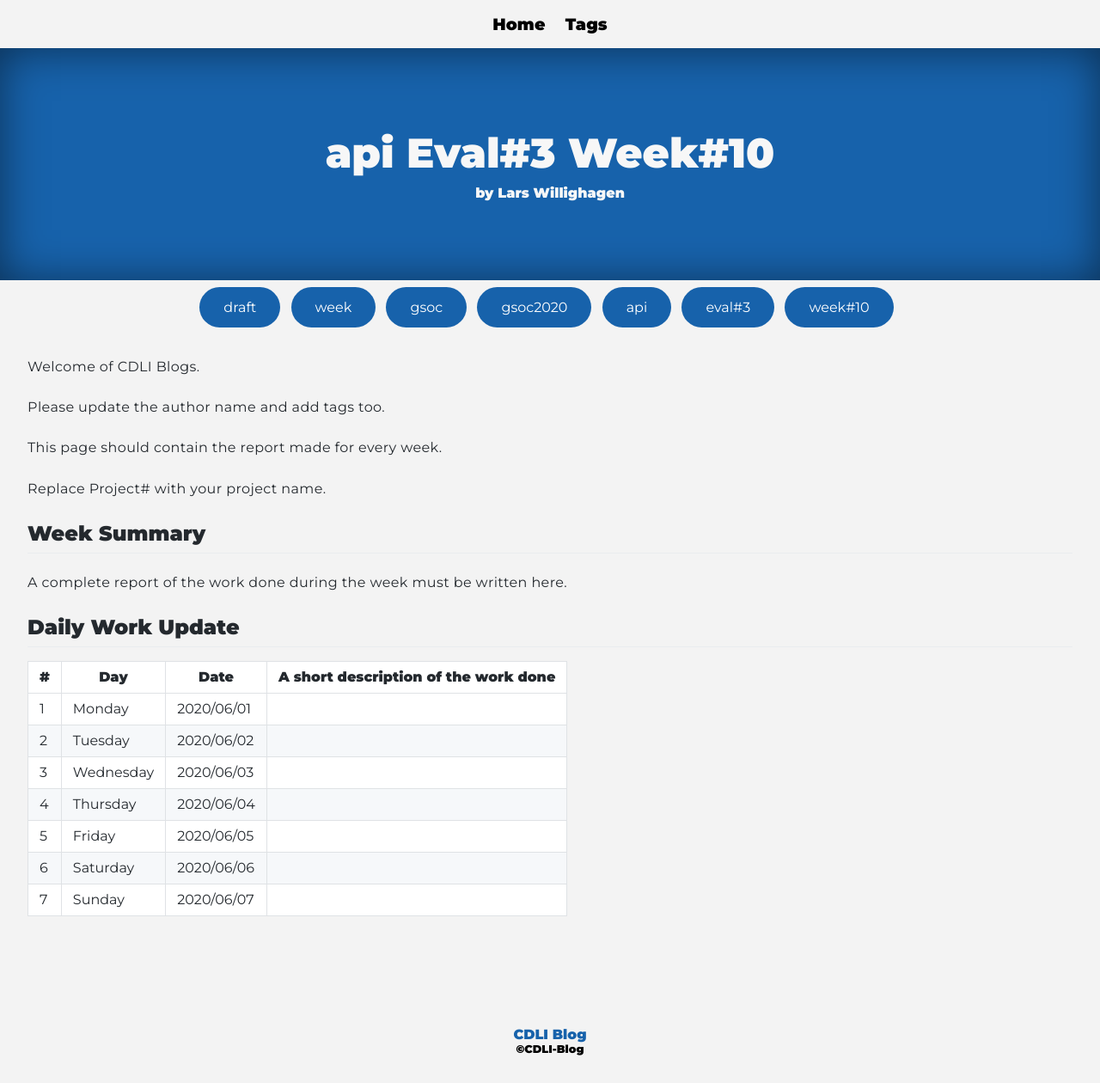
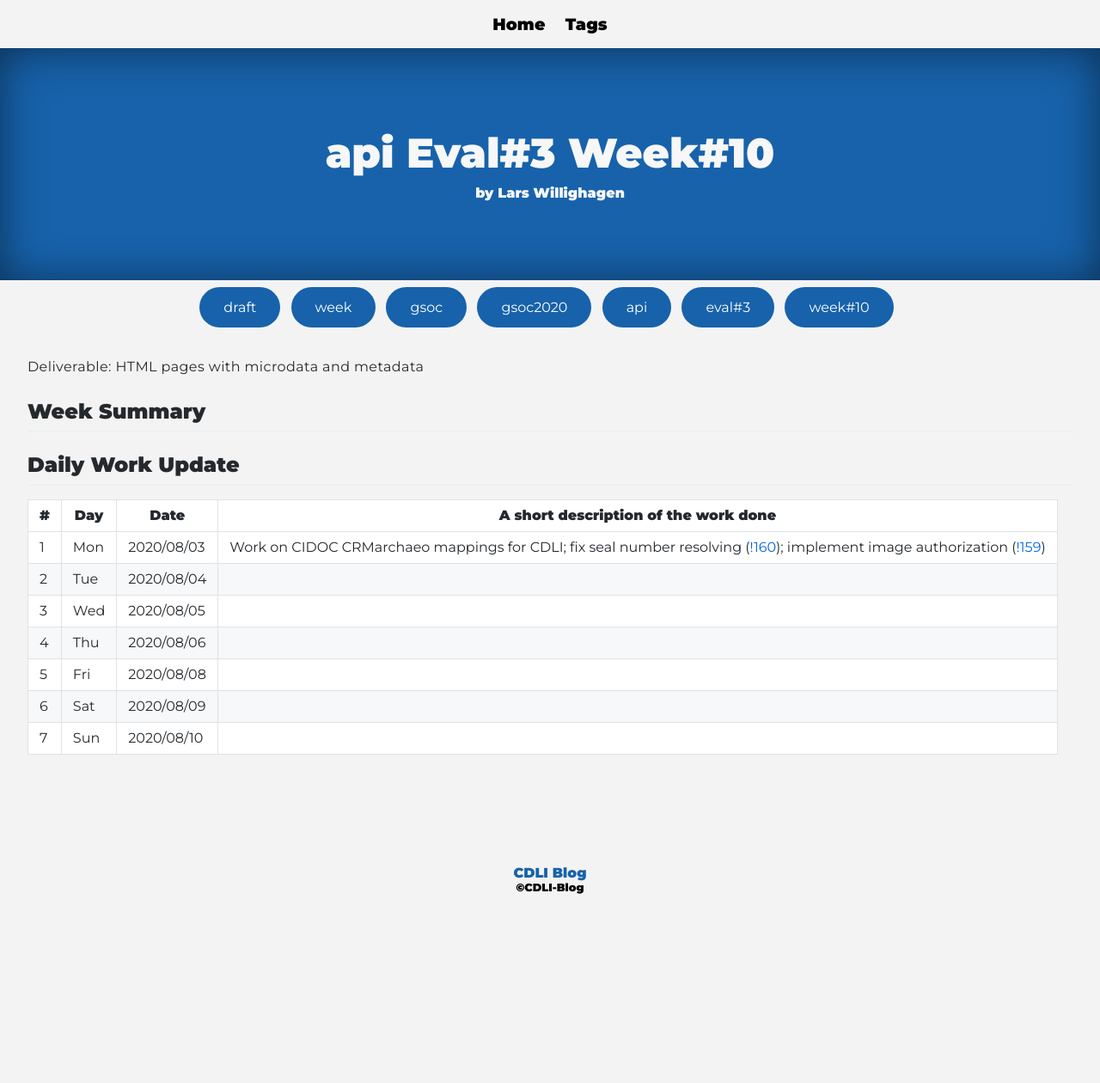
Before and after one commit to cdli-gh/blog, a Jekyll site: the page built from _blog/gsoc20/api/posts/12_week10.md, in a window 1280 px wide. Shown: the whole page at 86% size. Built offline with Jekyll 4.4.1, drawn with Linux system fonts in a browser that asks for light colours; Markdown is read by kramdown in place of the engine named in the settings; after the commit the page ends 1072 px from its top, so only the background shows below that.

Commit message:
gsoc20/api: 9:6-7, 10:1

```diff
--- a/_blog/gsoc20/api/posts/12_week10.md
+++ b/_blog/gsoc20/api/posts/12_week10.md
@@ -4,27 +4,21 @@ title: api Eval#3 Week#10
 author: "Lars Willighagen"
 tags: ["draft","week","gsoc","gsoc2020","api","eval#3","week#10"]
 ---
-Welcome of CDLI Blogs.
 
-Please update the author name and add tags too.
-
-This page should contain the report made for every week.
-
-Replace Project# with your project name.
+Deliverable: HTML pages with microdata and metadata
 
 ## Week Summary
 
-A complete report of the work done during the week must be written here.
 
 
 ## Daily Work Update
 
-|\#|Day|Date|A short description of the work done|
-|---	|---	|---	|---	|
-|1   	| Monday 	|   2020/06/01	|   	|
-|2   	| Tuesday  	|   2020/06/02	|   	|
-|3   	| Wednesday  	|  2020/06/03 	|   	|
-|4   	| Thursday  	|   2020/06/04	|   	|
-|5   	| Friday  	|   2020/06/05	|   	|
-|6   	| Saturday  	|   2020/06/06	|   	|
-|7   	| Sunday  	|   2020/06/07	|   	|
+| # | Day | Date       | A short description of the work done |
+|---|-----|------------|--------------------------------------|
+| 1 | Mon | 2020/08/03 | Work on CIDOC CRMarchaeo mappings for CDLI; fix seal number resolving ([!160](https://gitlab.com/cdli/framework/-/merge_requests/160)); implement image authorization ([!159](https://gitlab.com/cdli/framework/-/merge_requests/159)) |
+| 2 | Tue | 2020/08/04 |  |
+| 3 | Wed | 2020/08/05 |  |
+| 4 | Thu | 2020/08/06 |  |
+| 5 | Fri | 2020/08/08 |  |
+| 6 | Sat | 2020/08/09 |  |
+| 7 | Sun | 2020/08/10 |  |
```
Also changed, not shown: _blog/gsoc20/api/posts/11_week9.md (+14 -2 lines).
